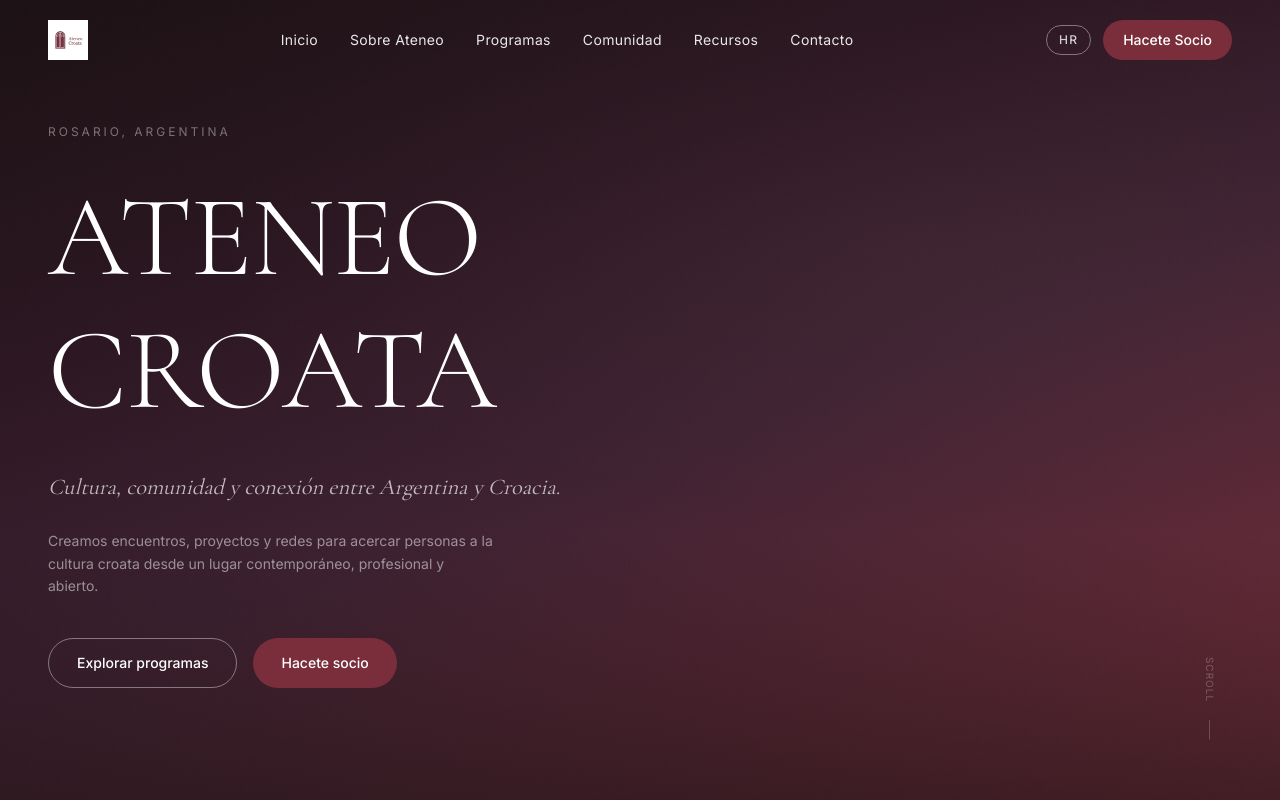
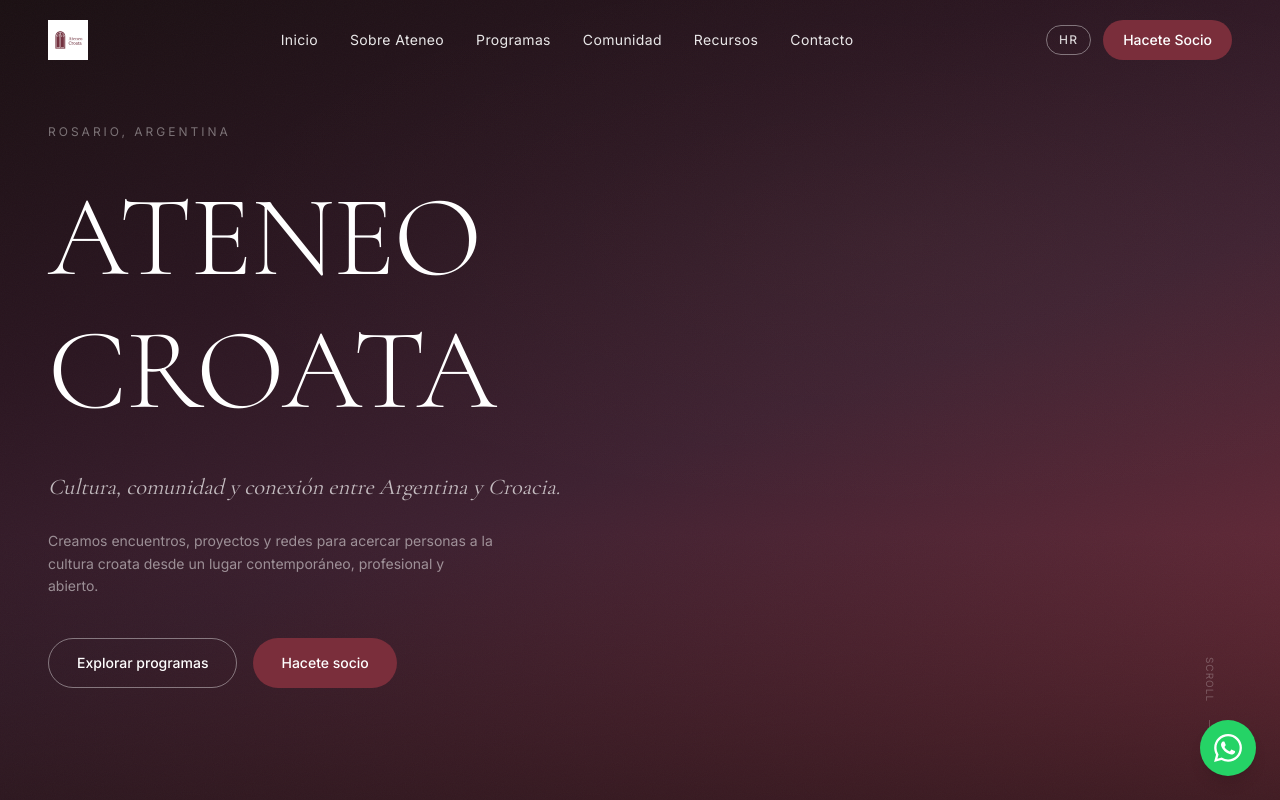
Before and after one commit to juanmdocampo/ateneo_croata, a Next.js app in the folder web/: page / in a window 1280 px wide. Shown: the top 800 px of the page. Built offline with nearby package versions, Linux system fonts and the light colour scheme.

Commit message:
Boton whastapp

```diff
--- a/web/src/app/page.tsx
+++ b/web/src/app/page.tsx
@@ -1,5 +1,6 @@
 import Navbar from '@/components/layout/Navbar'
 import Footer from '@/components/layout/Footer'
+import WhatsAppButton from '@/components/ui/WhatsAppButton'
 import Hero from '@/components/sections/Hero'
 import IntroDictionary from '@/components/sections/IntroDictionary'
 import About from '@/components/sections/About'
@@ -26,6 +27,7 @@
         <Partners />
       </main>
       <Footer />
+      <WhatsAppButton />
     </>
   )
 }
--- /dev/null
+++ b/web/src/components/ui/WhatsAppButton.tsx
@@ -0,0 +1,28 @@
+'use client'
+
+import { motion } from 'framer-motion'
+
+const WA_NUMBER = '5493412021771'
+const WA_MESSAGE = 'Hola, me interesa saber más sobre Ateneo Croata.'
+
+export default function WhatsAppButton() {
+  return (
+    <motion.a
+      href={`https://wa.me/${WA_NUMBER}?text=${encodeURIComponent(WA_MESSAGE)}`}
+      target="_blank"
+      rel="noopener noreferrer"
+      aria-label="Contactar por WhatsApp"
+      className="fixed bottom-6 right-6 z-50 flex items-center justify-center w-14 h-14 rounded-full shadow-lg"
+      style={{ backgroundColor: '#25D366' }}
+      initial={{ scale: 0, opacity: 0 }}
+      animate={{ scale: 1, opacity: 1 }}
+      transition={{ delay: 1.5, type: 'spring', stiffness: 260, damping: 20 }}
+      whileHover={{ scale: 1.1 }}
+      whileTap={{ scale: 0.95 }}
+    >
+      <svg width="28" height="28" viewBox="0 0 24 24" fill="white">
+        <path d="M17.472 14.382c-.297-.149-1.758-.867-2.03-.967-.273-.099-.471-.148-.67.15-.197.297-.767.966-.94 1.164-.173.199-.347.223-.644.075-.297-.15-1.255-.463-2.39-1.475-.883-.788-1.48-1.761-1.653-2.059-.173-.297-.018-.458.13-.606.134-.133.298-.347.446-.52.149-.174.198-.298.298-.497.099-.198.05-.371-.025-.52-.075-.149-.669-1.612-.916-2.207-.242-.579-.487-.5-.669-.51-.173-.008-.371-.01-.57-.01-.198 0-.52.074-.792.372-.272.297-1.04 1.016-1.04 2.479 0 1.462 1.065 2.875 1.213 3.074.149.198 2.096 3.2 5.077 4.487.709.306 1.262.489 1.694.625.712.227 1.36.195 1.871.118.571-.085 1.758-.719 2.006-1.413.248-.694.248-1.289.173-1.413-.074-.124-.272-.198-.57-.347m-5.421 7.403h-.004a9.87 9.87 0 01-5.031-1.378l-.361-.214-3.741.982.998-3.648-.235-.374a9.86 9.86 0 01-1.51-5.26c.001-5.45 4.436-9.884 9.888-9.884 2.64 0 5.122 1.03 6.988 2.898a9.825 9.825 0 012.893 6.994c-.003 5.45-4.437 9.884-9.885 9.884m8.413-18.297A11.815 11.815 0 0012.05 0C5.495 0 .16 5.335.157 11.892c0 2.096.547 4.142 1.588 5.945L.057 24l6.305-1.654a11.882 11.882 0 005.683 1.448h.005c6.554 0 11.89-5.335 11.893-11.893a11.821 11.821 0 00-3.48-8.413z"/>
+      </svg>
+    </motion.a>
+  )
+}
```
